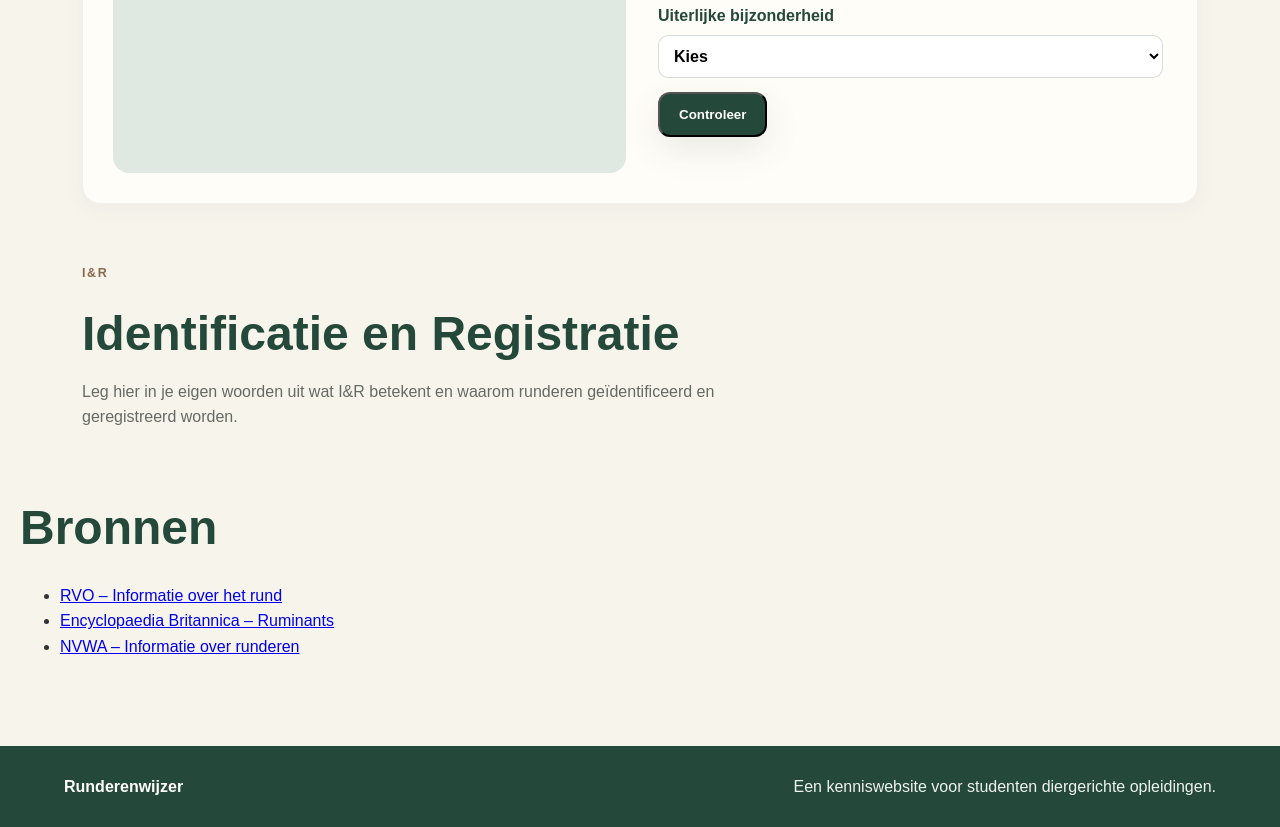
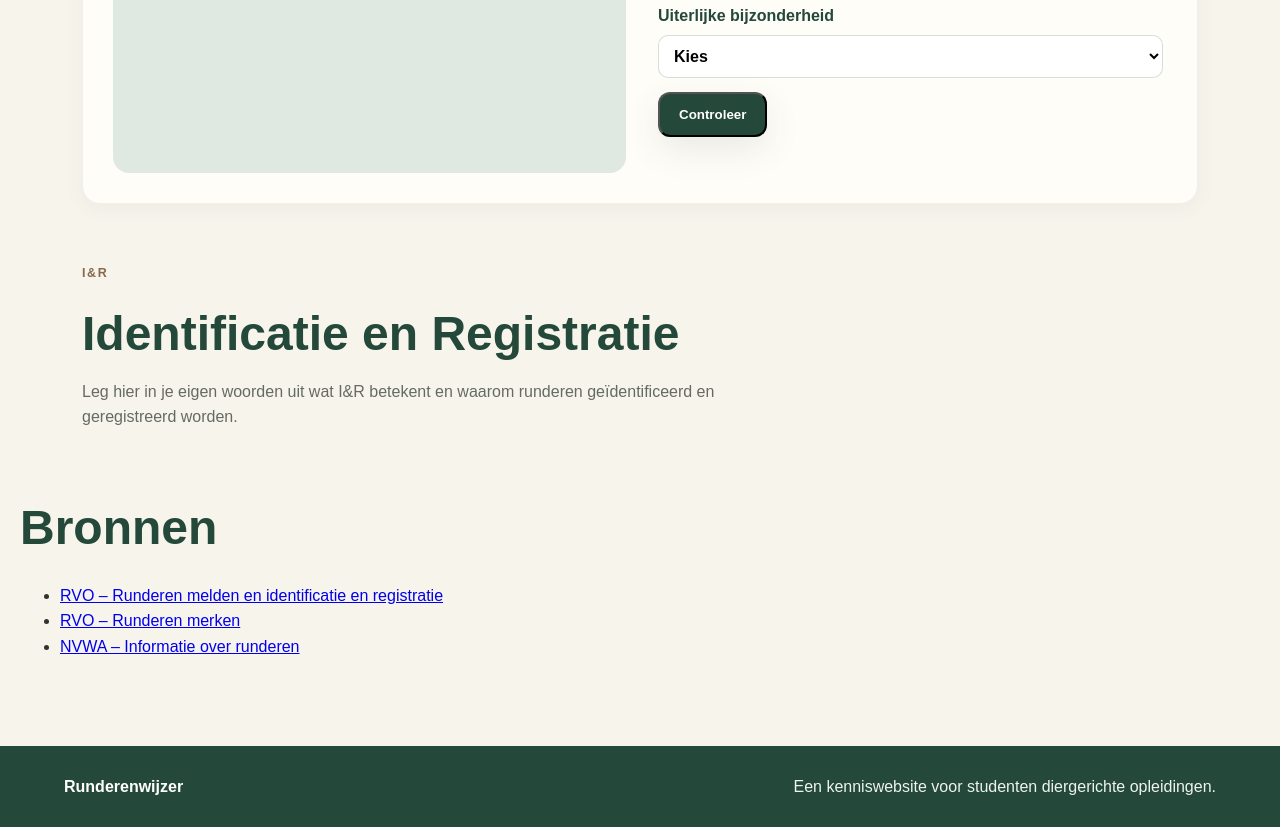
Before and after one commit to teundeal/runderenwijzer, a plain HTML site: page weetjes.html in a window 1280 px wide. Shown: the part 1239-2066 px from the top of the page. Drawn offline with Linux system fonts and the light colour scheme.

Commit message:
Vervang algemene bronnen door pagina-specifieke bronnen

```diff
--- a/weetjes.html
+++ b/weetjes.html
@@ -2,8 +2,8 @@
 <section class="anatomy-sources">
   <h2>Bronnen</h2>
   <ul>
-    <li><a href="https://www.rvo.nl/huis-en-hobbydieren/rund" target="_blank" rel="noopener noreferrer">RVO – Informatie over het rund</a></li>
-    <li><a href="https://www.britannica.com/animal/ruminant" target="_blank" rel="noopener noreferrer">Encyclopaedia Britannica – Ruminants</a></li>
+    <li><a href="https://www.rvo.nl/onderwerpen/identificatie-en-registratie-dieren/runderen-melden" target="_blank" rel="noopener noreferrer">RVO – Runderen melden en identificatie en registratie</a></li>
+    <li><a href="https://www.rvo.nl/onderwerpen/identificatie-en-registratie-dieren/runderen-melden/runderen-merken" target="_blank" rel="noopener noreferrer">RVO – Runderen merken</a></li>
     <li><a href="https://www.nvwa.nl/onderwerpen/dier/runderen" target="_blank" rel="noopener noreferrer">NVWA – Informatie over runderen</a></li>
   </ul>
 </section>
```
